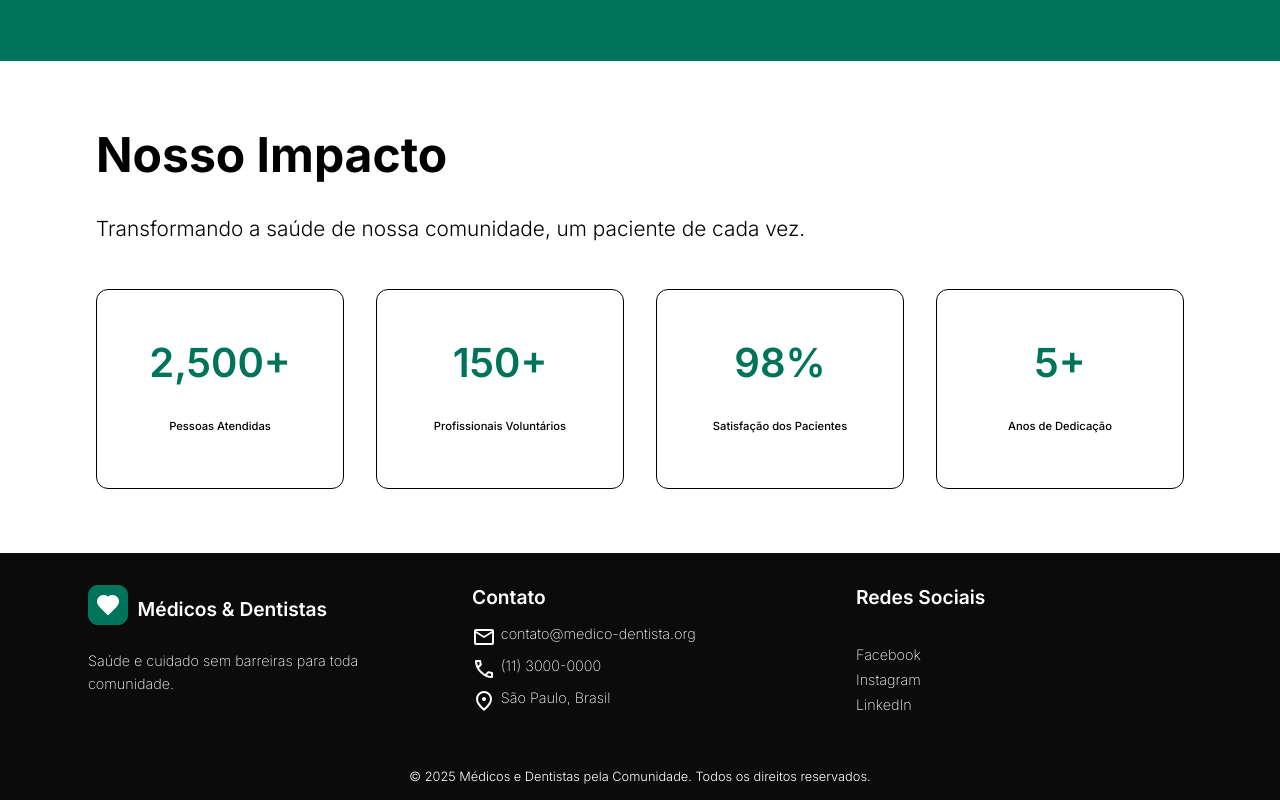
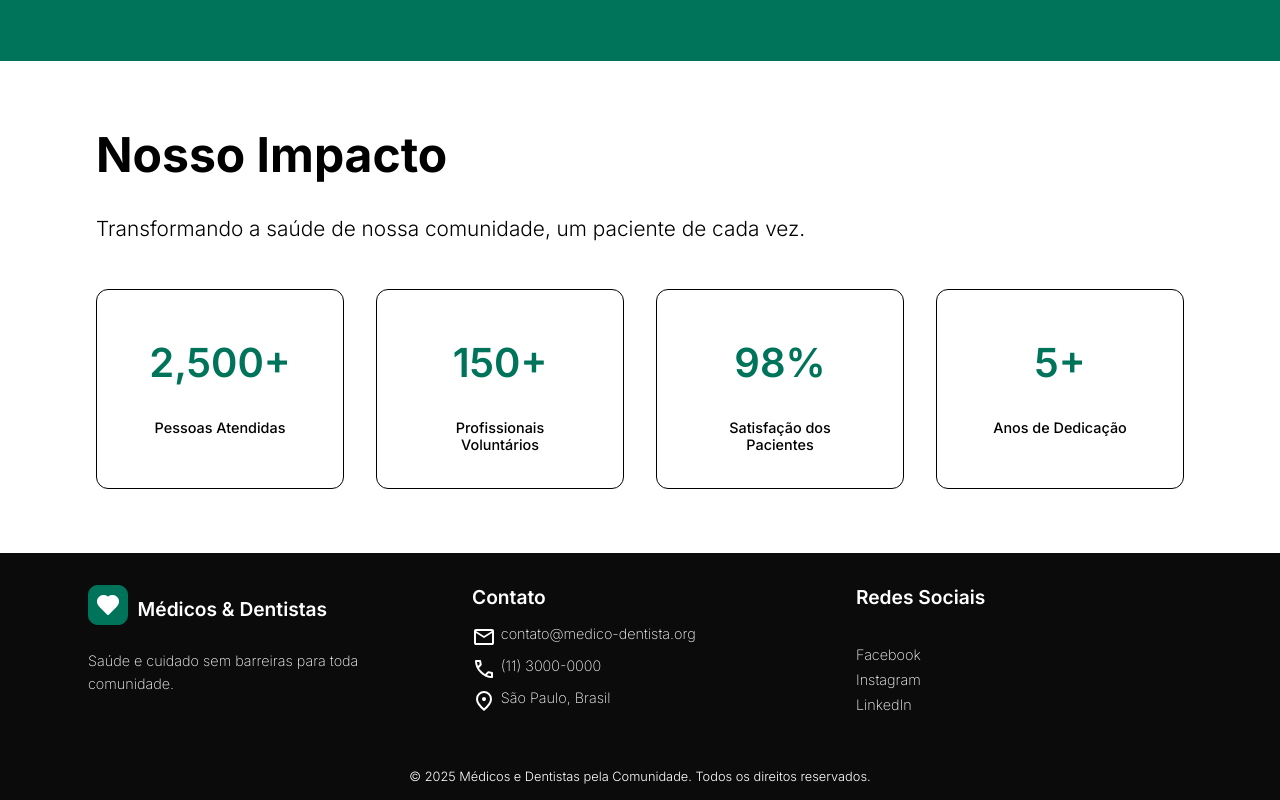
Before and after one commit to GabrielaDiniiz/medicos-dentistas-voluntarios, a React (Vite) app: page / in a window 1280 px wide. Shown: the part 1492-2292 px from the top of the page. Built offline with nearby package versions, Linux system fonts and the light colour scheme.

Commit message:
conserto formulario

```diff
--- a/src/pages/home/home.module.scss
+++ b/src/pages/home/home.module.scss
@@ -275,7 +275,7 @@ p {
     text-align: center;
   }
   .impactoText {
-    font-size: 0.7rem;
+    font-size: 0.9rem;
     margin-bottom: 2rem;
     font-weight: 500;
   }
--- a/src/pages/sejaVoluntario/sejaVoluntario.module.scss
+++ b/src/pages/sejaVoluntario/sejaVoluntario.module.scss
@@ -92,8 +92,8 @@
   gap: 1.5rem;
   margin-bottom: 1.5rem;
   flex-direction: row;
+  width: 50%;
 }
-
 .input,
 .inputFull,
 .textarea {
```
